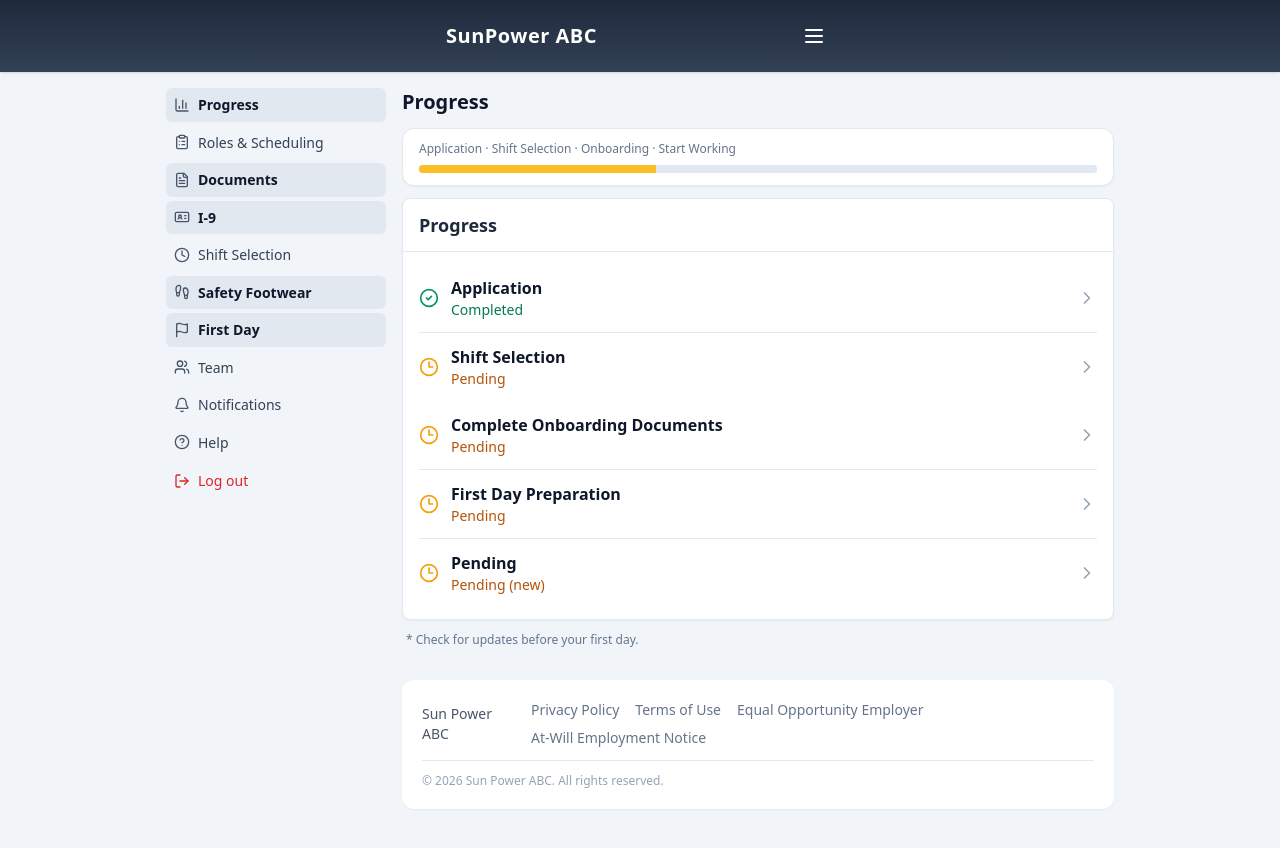
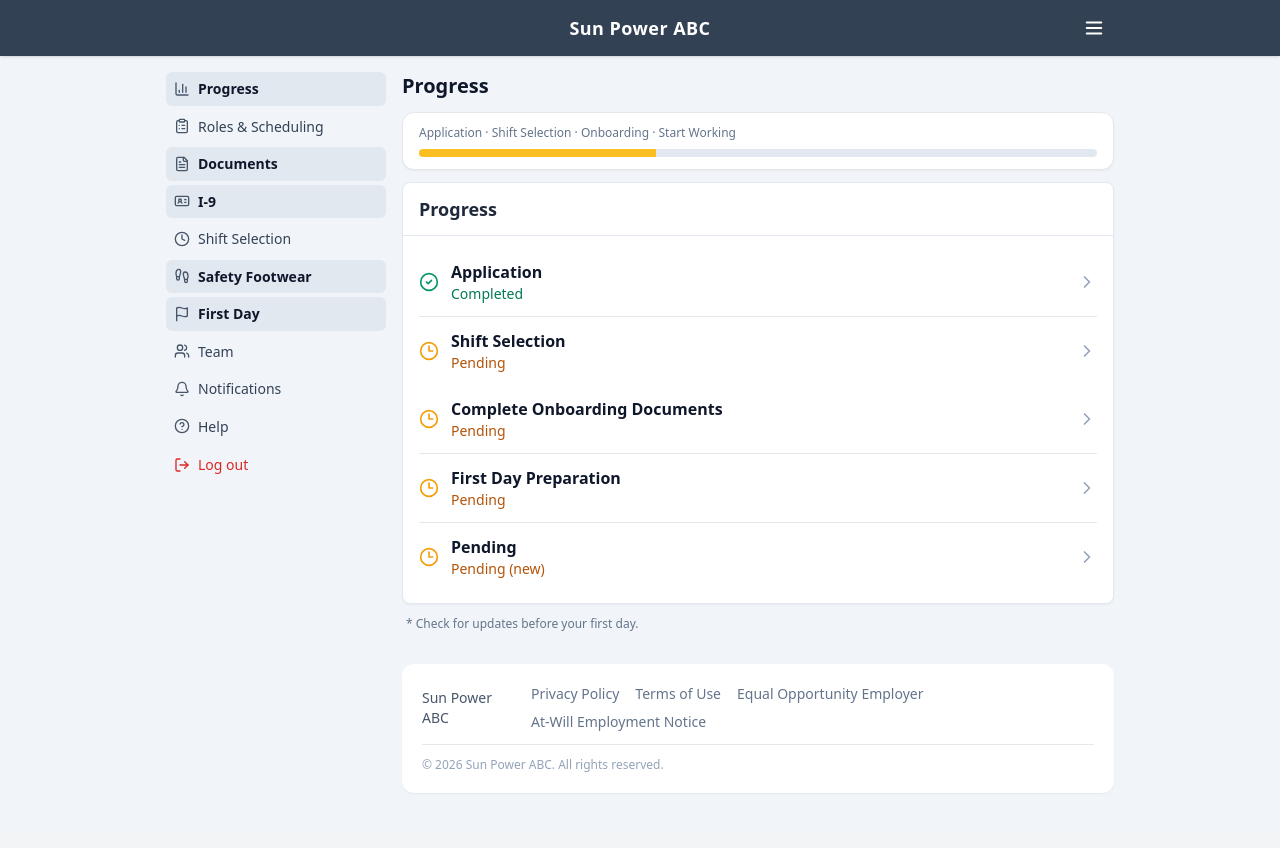
Before and after one commit to celebrityscoop868/sunpowerabc, a React (Vite) app: page /#/progress in a window 1280 px wide. Built offline with nearby package versions, Linux system fonts and the light colour scheme.

Commit message:
Update TopBar.jsx

```diff
--- a/src/components/TopBar.jsx
+++ b/src/components/TopBar.jsx
@@ -1,15 +1,26 @@
 import React from "react";
 import { Menu } from "lucide-react";
 
-export default function TopBar() {
+export default function TopBar({ onMenu }) {
   return (
-    <div className="bg-gradient-to-b from-slate-800 to-slate-700 text-white shadow">
-      <div className="mx-auto flex w-full max-w-[420px] items-center justify-between px-4 py-4">
-        <div className="text-xl font-semibold tracking-wide">SunPower ABC</div>
-        <button className="rounded-md p-2 hover:bg-white/10" aria-label="Menu">
-          <Menu className="h-6 w-6" />
+    <header className="sticky top-0 z-50 bg-slate-700 text-white shadow">
+      <div className="mx-auto flex h-14 max-w-[980px] items-center px-4">
+        {/* spacer para centrar título */}
+        <div className="w-10" />
+
+        <div className="flex-1 text-center text-lg font-semibold tracking-wide">
+          Sun Power ABC
+        </div>
+
+        <button
+          onClick={onMenu}
+          className="inline-flex h-10 w-10 items-center justify-center rounded-md hover:bg-white/10"
+          aria-label="Toggle menu"
+          type="button"
+        >
+          <Menu size={22} />
         </button>
       </div>
-    </div>
+    </header>
   );
 }
```
